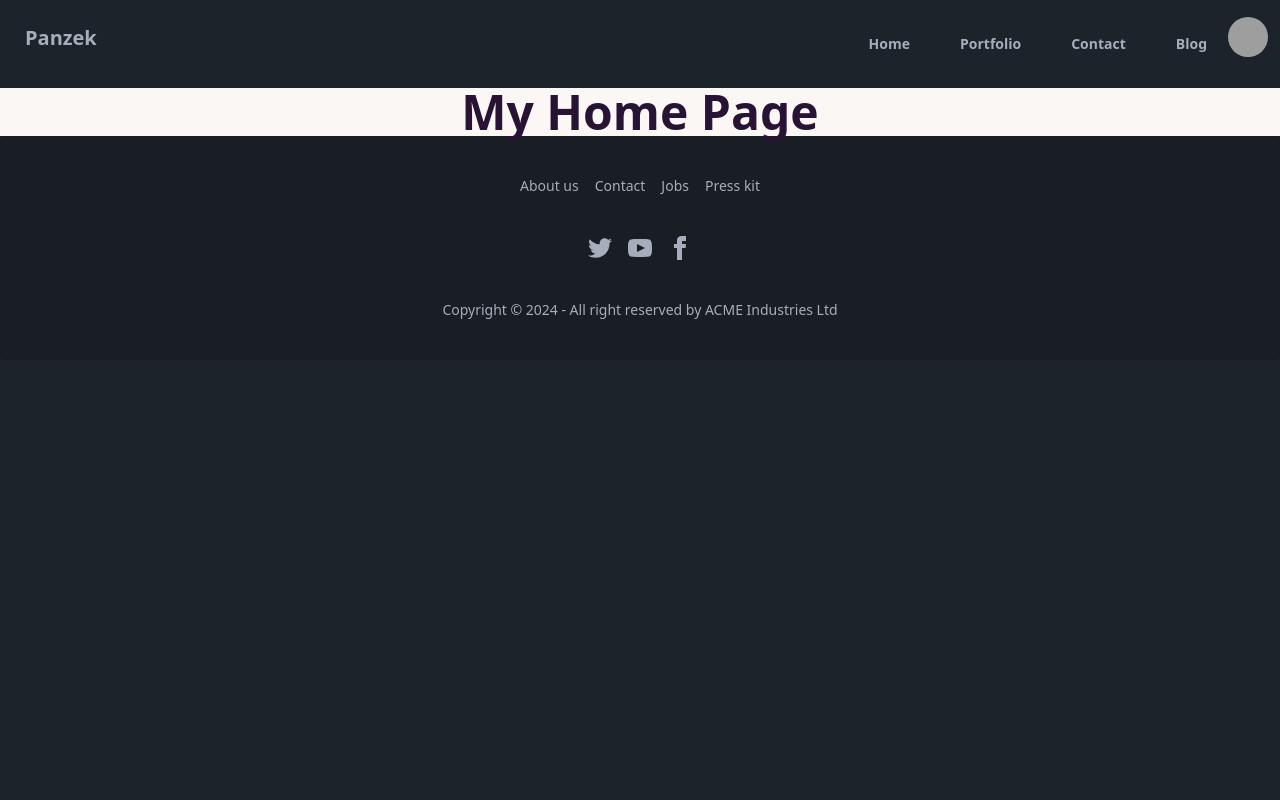
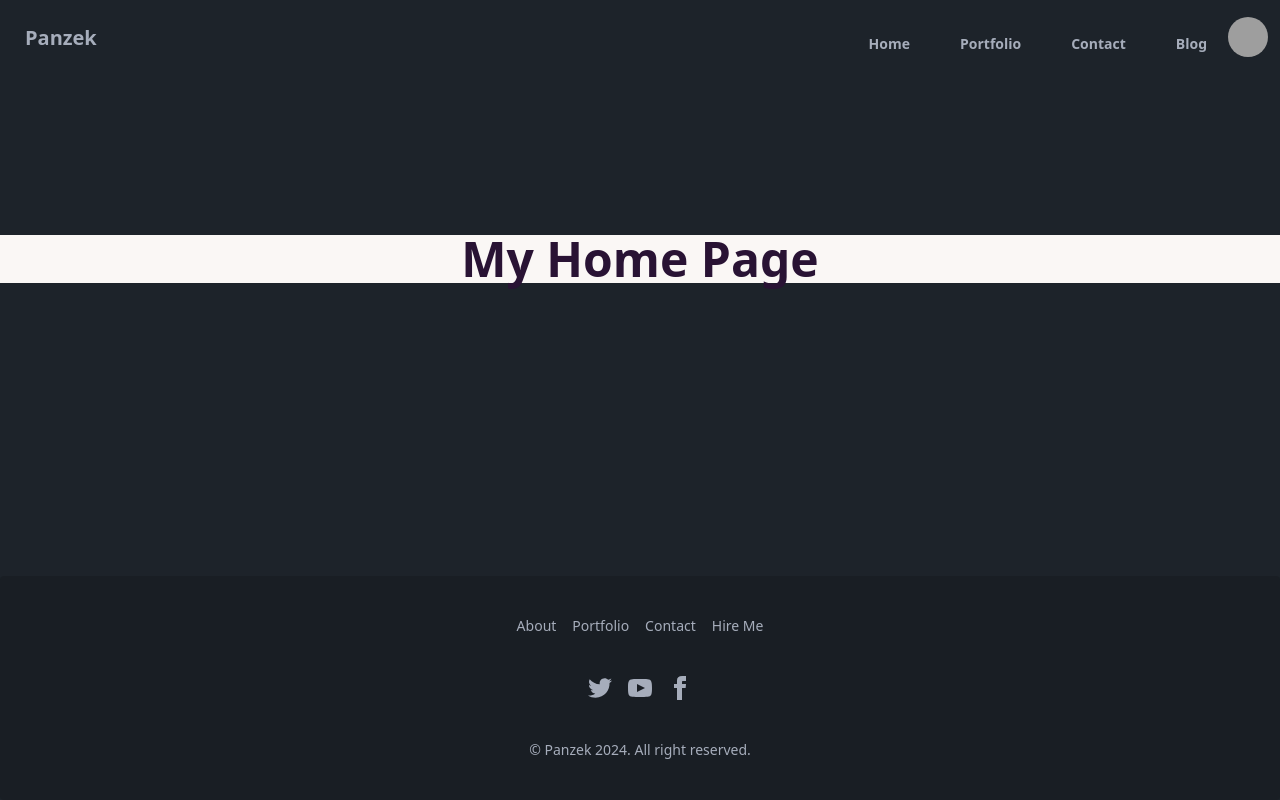
Before and after one commit to panzek/ipanzek, a Django app: page / in a window 1280 px wide. Run offline with Django 5.2, Linux system fonts and the light colour scheme; some libraries are stand-ins or nearby versions; grey boxes are pictures that could not be loaded.

Commit message:
Create includes folder, add footer file, and style

```diff
--- a/templates/base.html
+++ b/templates/base.html
@@ -9,11 +9,11 @@
 		{% tailwind_css %}
 	</head>
 
-	<body>
+	<body class="flex flex-col min-h-screen">
 		<!-- Navigation -->
 		<div>
 			<section class="flex items-center justify-center">
-				<div class="navbar bg-base-100 text-base-content">
+				<div class="navbar bg-base-100 text-base-content mb-auto">
 					<div class="flex-1">
 					  <a class="btn btn-ghost text-xl">Panzek</a>
 					</div>
@@ -47,31 +47,12 @@
 		</div>
 
 		<!-- Main -->
-		<main>
+		<main class="my-auto">
 			{% block content %}
 			{% endblock %}
 		</main>
 
-		<!-- Footer -->
-		<div>
-			<footer class="footer footer-center p-10 bg-base-200 text-base-content rounded">
-				<nav class="grid grid-flow-col gap-4">
-				  <a class="link link-hover">About us</a>
-				  <a class="link link-hover">Contact</a>
-				  <a class="link link-hover">Jobs</a>
-				  <a class="link link-hover">Press kit</a>
-				</nav>
-				<nav>
-				  <div class="grid grid-flow-col gap-4">
-					<a><svg xmlns="http://www.w3.org/2000/svg" width="24" height="24" viewBox="0 0 24 24" class="fill-current"><path d="M24 4.557c-.883.392-1.832.656-2.828.775 1.017-.609 1.798-1.574 2.165-2.724-.951.564-2.005.974-3.127 1.195-.897-.957-2.178-1.555-3.594-1.555-3.179 0-5.515 2.966-4.797 6.045-4.091-.205-7.719-2.165-10.148-5.144-1.29 2.213-.669 5.108 1.523 6.574-.806-.026-1.566-.247-2.229-.616-.054 2.281 1.581 4.415 3.949 4.89-.693.188-1.452.232-2.224.084.626 1.956 2.444 3.379 4.6 3.419-2.07 1.623-4.678 2.348-7.29 2.04 2.179 1.397 4.768 2.212 7.548 2.212 9.142 0 14.307-7.721 13.995-14.646.962-.695 1.797-1.562 2.457-2.549z"></path></svg></a>
-					<a><svg xmlns="http://www.w3.org/2000/svg" width="24" height="24" viewBox="0 0 24 24" class="fill-current"><path d="M19.615 3.184c-3.604-.246-11.631-.245-15.23 0-3.897.266-4.356 2.62-4.385 8.816.029 6.185.484 8.549 4.385 8.816 3.6.245 11.626.246 15.23 0 3.897-.266 4.356-2.62 4.385-8.816-.029-6.185-.484-8.549-4.385-8.816zm-10.615 12.816v-8l8 3.993-8 4.007z"></path></svg></a>
-					<a><svg xmlns="http://www.w3.org/2000/svg" width="24" height="24" viewBox="0 0 24 24" class="fill-current"><path d="M9 8h-3v4h3v12h5v-12h3.642l.358-4h-4v-1.667c0-.955.192-1.333 1.115-1.333h2.885v-5h-3.808c-3.596 0-5.192 1.583-5.192 4.615v3.385z"></path></svg></a>
-				  </div>
-				</nav>
-				<aside>
-				  <p>Copyright © 2024 - All right reserved by ACME Industries Ltd</p>
-				</aside>
-			  </footer>
-		</div>
+		{% include 'includes/footer.html' %}
+
 	</body>
 </html>
--- /dev/null
+++ b/templates/includes/footer.html
@@ -0,0 +1,21 @@
+<!-- Footer -->
+<div class="mt-auto">
+    <footer class="footer footer-center p-10 bg-base-200 text-base-content rounded mt-auto">
+        <nav class="grid grid-flow-col gap-4">
+          <a class="link link-hover">About</a>
+          <a class="link link-hover">Portfolio</a>
+          <a class="link link-hover">Contact</a>
+          <a class="link link-hover">Hire Me</a>
+        </nav>
+        <nav>
+          <div class="grid grid-flow-col gap-4">
+            <a><svg xmlns="http://www.w3.org/2000/svg" width="24" height="24" viewBox="0 0 24 24" class="fill-current"><path d="M24 4.557c-.883.392-1.832.656-2.828.775 1.017-.609 1.798-1.574 2.165-2.724-.951.564-2.005.974-3.127 1.195-.897-.957-2.178-1.555-3.594-1.555-3.179 0-5.515 2.966-4.797 6.045-4.091-.205-7.719-2.165-10.148-5.144-1.29 2.213-.669 5.108 1.523 6.574-.806-.026-1.566-.247-2.229-.616-.054 2.281 1.581 4.415 3.949 4.89-.693.188-1.452.232-2.224.084.626 1.956 2.444 3.379 4.6 3.419-2.07 1.623-4.678 2.348-7.29 2.04 2.179 1.397 4.768 2.212 7.548 2.212 9.142 0 14.307-7.721 13.995-14.646.962-.695 1.797-1.562 2.457-2.549z"></path></svg></a>
+            <a><svg xmlns="http://www.w3.org/2000/svg" width="24" height="24" viewBox="0 0 24 24" class="fill-current"><path d="M19.615 3.184c-3.604-.246-11.631-.245-15.23 0-3.897.266-4.356 2.62-4.385 8.816.029 6.185.484 8.549 4.385 8.816 3.6.245 11.626.246 15.23 0 3.897-.266 4.356-2.62 4.385-8.816-.029-6.185-.484-8.549-4.385-8.816zm-10.615 12.816v-8l8 3.993-8 4.007z"></path></svg></a>
+            <a><svg xmlns="http://www.w3.org/2000/svg" width="24" height="24" viewBox="0 0 24 24" class="fill-current"><path d="M9 8h-3v4h3v12h5v-12h3.642l.358-4h-4v-1.667c0-.955.192-1.333 1.115-1.333h2.885v-5h-3.808c-3.596 0-5.192 1.583-5.192 4.615v3.385z"></path></svg></a>
+          </div>
+        </nav>
+        <aside>
+          <p>© Panzek 2024. All right reserved.</p>
+        </aside>
+      </footer>
+</div>
```
Also changed, not shown: theme/static/css/dist/styles.css.
